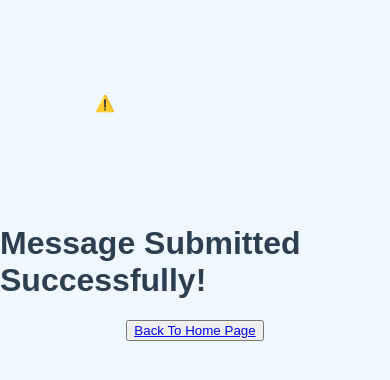
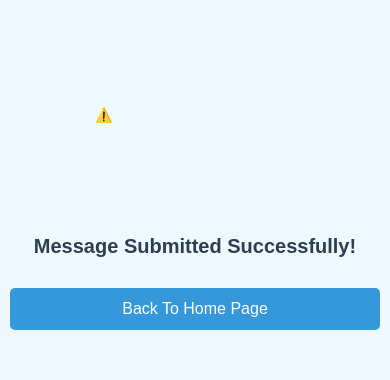
Before and after one commit to haseebright868-byte/seoexperts, a plain HTML site: page submit.html in a window 390 px wide. Shown: the part 250-630 px from the top of the page. Drawn offline with nearby package versions, Linux system fonts and the light colour scheme; no server answers.

Commit message:
Update submit.html

```diff
--- a/submit.html
+++ b/submit.html
@@ -1,10 +1,21 @@
 <!DOCTYPE html>
 <html lang="en">
+
 <head>
   <meta charset="UTF-8" />
   <title>Submit Page</title>
+
+  <!-- Lottie Animation -->
   <script src="https://unpkg.com/@lottiefiles/lottie-player@latest/dist/lottie-player.js"></script>
+
   <style>
+    /* Mobile Fix */
+    * {
+      margin: 0;
+      padding: 0;
+      box-sizing: border-box;
+    }
+
     body {
       display: flex;
       justify-content: center;
@@ -15,21 +26,57 @@
       background: #f0f8ff;
       margin: 0;
     }
+
     h1 {
       color: #2c3e50;
+      margin-top: 20px;
+      text-align: center;
+    }
+
+    /* Button styled link */
+    .btn-home {
+      display: inline-block;
+      margin-top: 30px;
+      padding: 12px 25px;
+      background-color: #3498db;
+      color: #fff;
+      text-decoration: none;
+      border-radius: 5px;
+      font-size: 16px;
+      transition: background-color 0.3s ease;
+    }
+
+    .btn-home:hover {
+      background-color: #2980b9;
+    }
+
+    /* Mobile Responsive */
+    @media (max-width: 768px) {
+      body {
+        font-size: 14px;
+        padding: 10px;
+      }
+
+      .btn-home {
+        width: 100%;
+        text-align: center;
+        padding: 12px;
+      }
+
+      h1 {
+        font-size: 20px;
+      }
     }
   </style>
 </head>
+
 <body>
-  <lottie-player
-    src="https://assets3.lottiefiles.com/packages/lf20_jbrw3hcz.json"
-    background="transparent"
-    speed="1"
-    style="width: 200px; height: 200px;"
-    autoplay
-  ></lottie-player>
+  <lottie-player src="https://assets3.lottiefiles.com/packages/lf20_jbrw3hcz.json" background="transparent"
+    speed="1" style="width: 200px; height: 200px;" autoplay></lottie-player>
+
   <h1>Message Submitted Successfully!</h1>
 
-  <button><a href="index.html">Back To Home Page</a></button>
+  <a href="index.html" class="btn-home">Back To Home Page</a>
 </body>
+
 </html>
```
